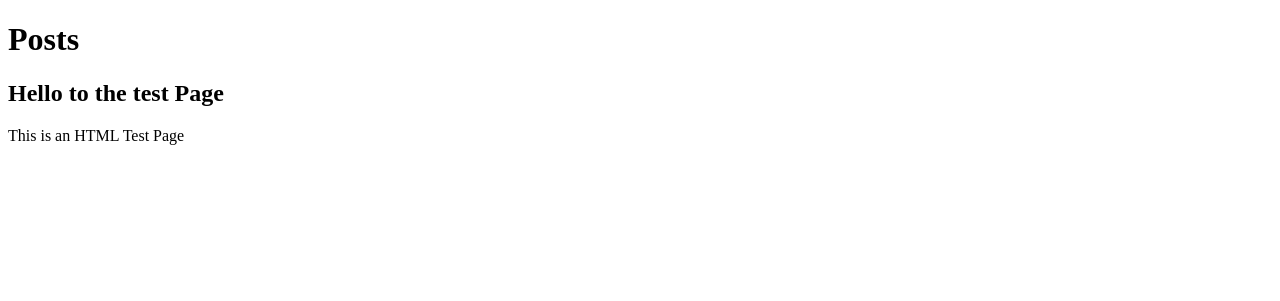
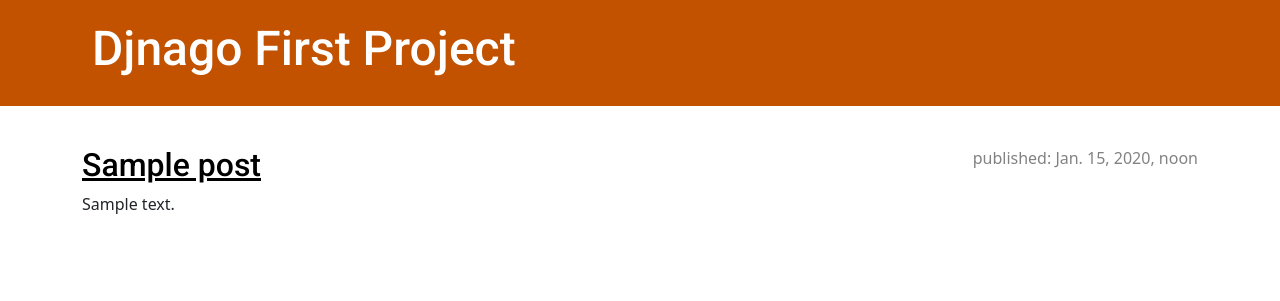
Before and after one commit to MoOnThePage/Djnago_First_Project, a Django app: page / in a window 1280 px wide. Shown: the top 301 px of the page. Run offline with Django 5.2, Linux system fonts and the light colour scheme; tables that the repository leaves empty hold one stand-in row (values such as "Sample post").

Commit message:
feat: adding styling to home page

```diff
--- /dev/null
+++ b/blog/static/blog/css/blog.css
@@ -0,0 +1,61 @@
+.page-header {
+background-color: #C25100;
+margin-top: 0;
+margin-bottom: 40px;
+padding: 20px 20px 20px 40px;
+}
+.page-header h1,
+.page-header h1 a,
+.page-header h1 a:visited,
+.page-header h1 a:active {
+color: #ffffff;
+font-size: 36pt;
+text-decoration: none;
+}
+h1,
+h2,
+h3,
+h4 {
+font-family: 'Roboto', cursive;
+}
+.date {
+color: #828282;
+}
+.save {
+float: right;
+}
+.post-form textarea,
+.post-form input {
+width: 100%;
+}
+.top-menu,
+.top-menu:hover,
+.top-menu:visited {
+color: #ffffff;
+float: right;
+font-size: 26pt;
+margin-right: 20px;
+}
+.post {
+margin-bottom: 70px;
+}
+
+.post h2 a,
+.post h2 a:visited {
+color: #000000;
+}
+.post > .date,
+.post > .actions {
+float: right;
+}
+.btn-secondary,
+.btn-secondary:visited {
+color: #C25100;
+background: none;
+border-color: #C25100;
+margin-left: 15px;
+}
+.btn-secondary:hover {
+color: #FFFFFF;
+background-color: #C25100;
+}
--- a/blog/templates/blog/post_list.html
+++ b/blog/templates/blog/post_list.html
@@ -1,13 +1,31 @@
+{% load static %}
 <!DOCTYPE html>
 <html lang="en">
 <head>
     <meta charset="UTF-8">
-    <title>Title</title>
+    <link href="https://cdn.jsdelivr.net/npm/bootstrap@5.3.8/dist/css/bootstrap.min.css" rel="stylesheet" integrity="sha384-sRIl4kxILFvY47J16cr9ZwB07vP4J8+LH7qKQnuqkuIAvNWLzeN8tE5YBujZqJLB" crossorigin="anonymous">
+    <link rel="preconnect" href="https://fonts.googleapis.com">
+    <link rel="preconnect" href="https://fonts.gstatic.com" crossorigin>
+    <link href="https://fonts.googleapis.com/css2?family=Roboto:ital,wght@0,100..900;1,100..900&display=swap" rel="stylesheet">
+    <link rel="stylesheet" href="{% static 'blog/css/blog.css' %}">
+    <title>Djnago First Project</title>
 </head>
 <body>
-    <h1>Posts</h1>
-    <section>
-        <h2>Hello to the test Page</h2>
-        <p>This is an HTML Test Page</p>
-    </section></body>
+    <header class="page-header">
+        <h1 class="container">
+            <a href="/">Djnago First Project</a>
+        </h1>
+    </header>
+    <main class="container">
+        <section class="row">
+            {% for post in posts %}
+                <article class="post">
+                    <time class="date">published: {{ post.published_date }}</time>
+                    <h2><a href="">{{ post.title }}</a></h2>
+                    <p>{{ post.text|linebreaksbr }}</p>
+                </article>
+            {% endfor %}
+        </section>
+    </main>
+</body>
 </html>
--- a/blog/views.py
+++ b/blog/views.py
@@ -1,5 +1,9 @@
 from django.shortcuts import render
+from django.utils import timezone
+from . models import Post
 
 # Create your views here.
 def post_list(request):
-    return render(request, "blog/post_list.html", {})
+    # Reading From Database
+    posts = Post.objects.filter(published_date__lte=timezone.now()).order_by("published_date")
+    return render(request, "blog/post_list.html", {"posts": posts})
```
